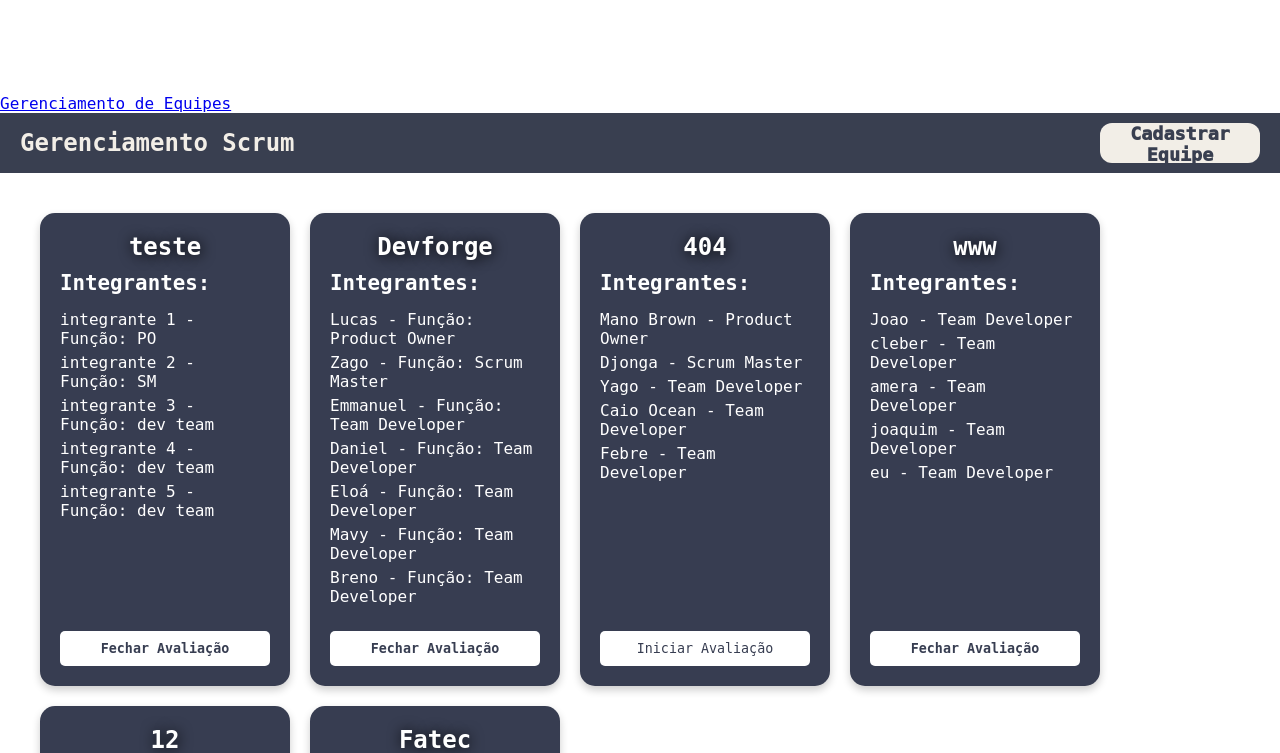
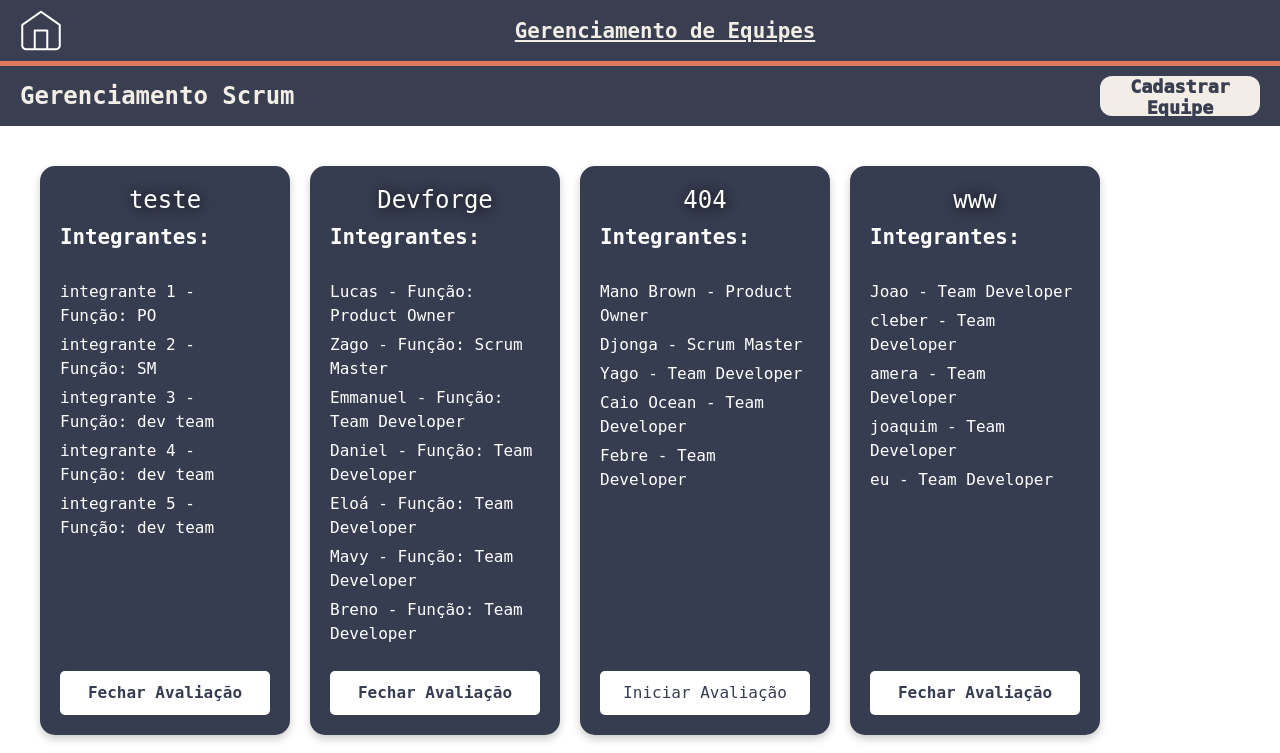
Before and after one commit to Gustavo-Zago/DevForge-Atestados-Scrum, a Flask app: page /adminscrum in a window 1280 px wide. Shown: the top 753 px of the page. Run offline with Flask 3, Linux system fonts and the light colour scheme.

Commit message:
Update: header gestãoscrum

```diff
--- a/src/templates/adminScrum.html
+++ b/src/templates/adminScrum.html
@@ -9,14 +9,42 @@
       type="image/x-icon"
       href="../static/assets/DevForgePNG.ico"
     />
+
+        <!-- CSS bootstrap -->
+    <link rel="stylesheet" href="https://cdn.jsdelivr.net/npm/bootstrap@4.6.1/dist/css/bootstrap.min.css" integrity="sha384-zCbKRCUGaJDkqS1kPbPd7TveP5iyJE0EjAuZQTgFLD2ylzuqKfdKlfG/eSrtxUkn" crossorigin="anonymous">
+    <link rel="stylesheet" href="../static/css/newheader.css">
   </head>
+
+  <!-- script bootstrap-->
+<script src="https://cdn.jsdelivr.net/npm/jquery@3.5.1/dist/jquery.slim.min.js" integrity="sha384-DfXdz2htPH0lsSSs5nCTpuj/zy4C+OGpamoFVy38MVBnE+IbbVYUew+OrCXaRkfj" crossorigin="anonymous"></script>
+<script src="https://cdn.jsdelivr.net/npm/bootstrap@4.6.1/dist/js/bootstrap.bundle.min.js" integrity="sha384-fQybjgWLrvvRgtW6bFlB7jaZrFsaBXjsOMm/tB9LTS58ONXgqbR9W8oWht/amnpF" crossorigin="anonymous"></script>
+
   <body>
-    <header id="header-espera">
-      <a class="link-home" href="/"><img src="../static/assets/Home.png" /></a>
-      <div class="links_header">
-        <a href="/adminscrum">Gerenciamento de Equipes</a>
-      </div>
-    </header>
+            <header>
+            <div class="container">
+                <nav class="navbar navbar-expand-sm bg-dark navbar-dark">
+
+                    <a class="link-home" href="/">
+                        <img style="width:50px!important;" src="../static/assets/Home.png">
+                    </a>
+
+                    <button class="navbar-toggler" type="button" data-toggle="collapse" data-target="#myNav">
+                        <span class="navbar-toggler-icon"></span>
+                    </button>
+
+                    <div id="myNav" class="collapse navbar-collapse">
+                        <ul style="text-align: center;" class="navbar-nav ">
+                          <li>
+                            <div class="links_header">
+                              <a href="/adminscrum">Gerenciamento de Equipes</a>
+                            </div>
+                          </li>
+                        </ul>
+                    </div>
+                </nav>
+            </div>
+
+        </header>
 
     <section class="main-espera">
       <nav class="nav-espera">
```
